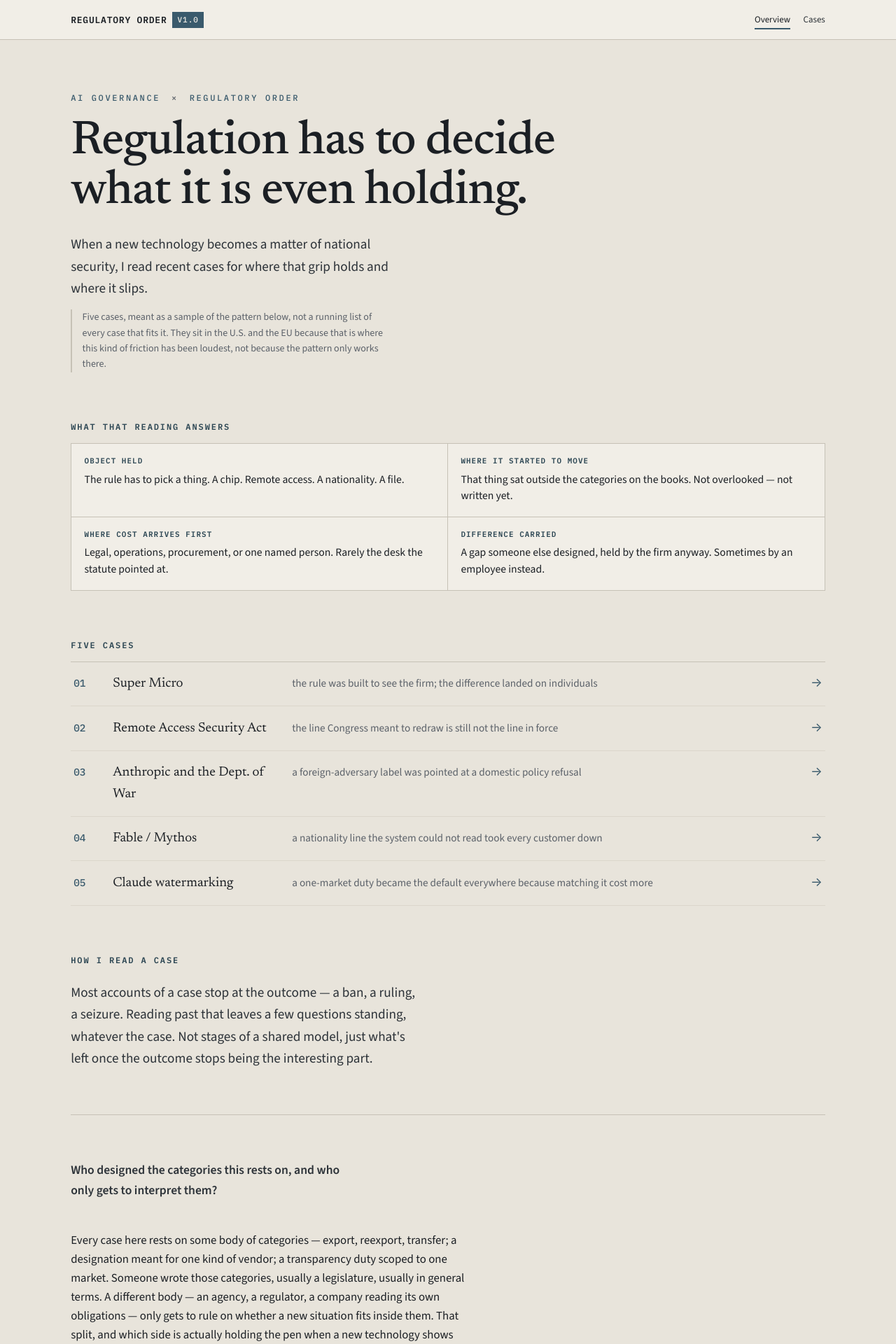
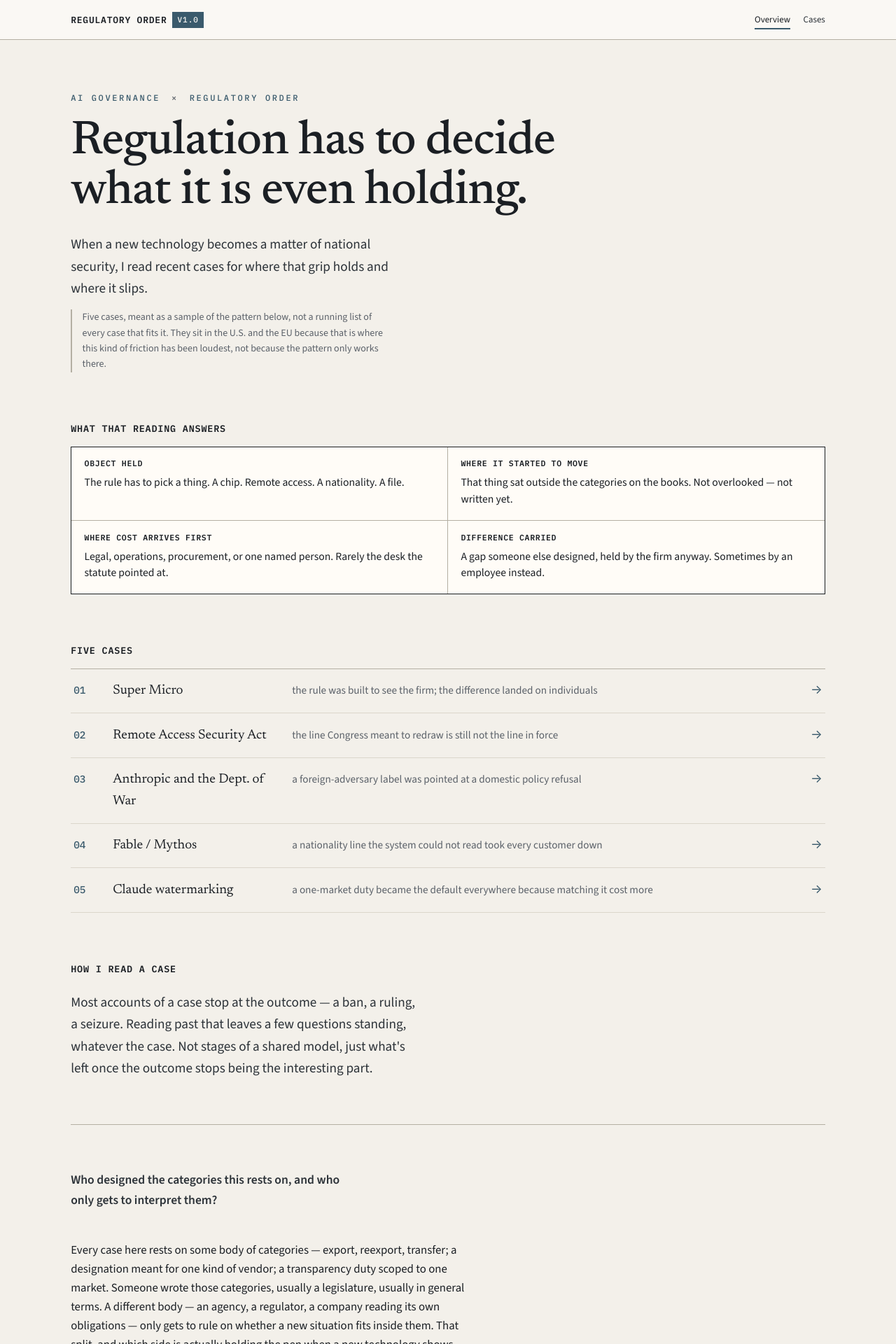
Before and after one commit to GaeunLim01/regulatory-order, a Jekyll site: the page built from index.html, in a window 1280 px wide. Shown: the top 1920 px of the page at 70% size. Built offline with Jekyll 4.4.1, drawn with Linux system fonts in a browser that asks for light colours.

Commit message:
Add files via upload

```diff
--- a/assets/css/main.css
+++ b/assets/css/main.css
@@ -12,13 +12,13 @@
 :root {
   /* Ground: warm document stock, held a clear step off white so hairline
      rules and traces sit on a calm field rather than glare. */
-  --paper:       #E8E4DB;
-  --plate:       #F1EEE7;
-  --plate-sunk:  #DED8CC;
+  --paper:       #F3F0EA;
+  --plate:       #FAF8F4;
+  --plate-sunk:  #E4DFD4;
   --ink:         #1B1F24;
   --ink-soft:    #2C3238;
   --muted:       #5B6169;
-  --rule:        #C6C1B6;
+  --rule:        #B4AFA3;
   --rule-faint:  #DBD6CB;
 
   /* One accent. Muted blueprint teal, used for structure, traces, and links. */
@@ -1412,10 +1412,10 @@ details[open] > summary { margin-bottom: 0.6rem; }
 /* generic block scaffolding */
 .cov-block { margin-top: clamp(2.75rem, 6vw, 4.5rem); }
 .cov-block__head {
-  font: 600 0.75rem/1 var(--mono);
-  letter-spacing: 0.16em;
+  font: 700 0.84rem/1.2 var(--mono);
+  letter-spacing: 0.06em;
   text-transform: uppercase;
-  color: var(--accent-strong);
+  color: var(--ink);
   margin: 0 0 1.1rem;
 }
 
@@ -1728,8 +1728,8 @@ details[open] > summary { margin-bottom: 0.6rem; }
   display: grid;
   grid-template-columns: 1fr 1fr;
   gap: 0;
-  border: 1px solid var(--rule);
-  background: var(--plate);
+  border: 1px solid var(--ink);
+  background: #FFFcf7;
   margin: 0;
 }
 .dfour__cell {
@@ -1740,10 +1740,10 @@ details[open] > summary { margin-bottom: 0.6rem; }
 .dfour__cell:nth-child(2n) { border-right: none; }
 .dfour__cell:nth-last-child(-n+2) { border-bottom: none; }
 .dfour__k {
-  font: 600 0.68rem/1.3 var(--mono);
-  letter-spacing: 0.1em;
+  font: 700 0.72rem/1.3 var(--mono);
+  letter-spacing: 0.06em;
   text-transform: uppercase;
-  color: var(--accent-strong);
+  color: var(--ink);
   margin: 0 0 0.45rem;
 }
 .dfour__v {
```
